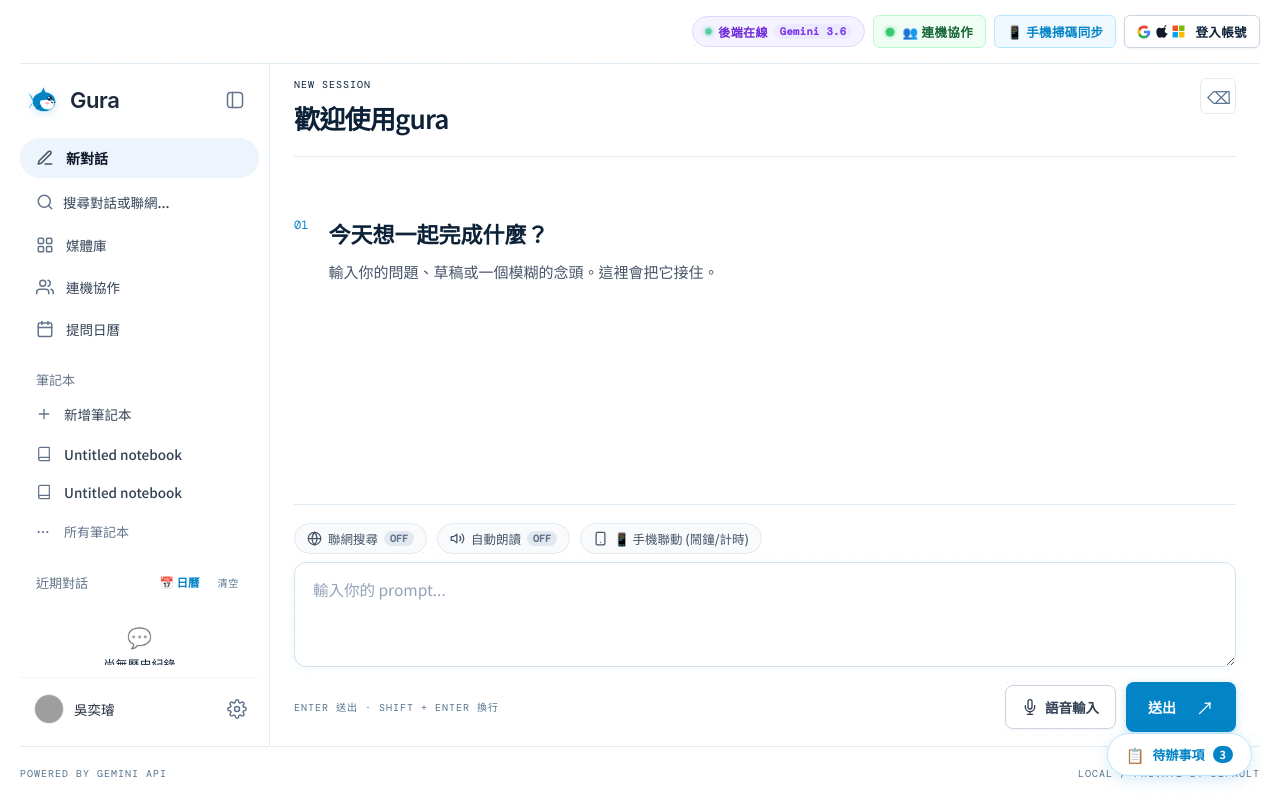
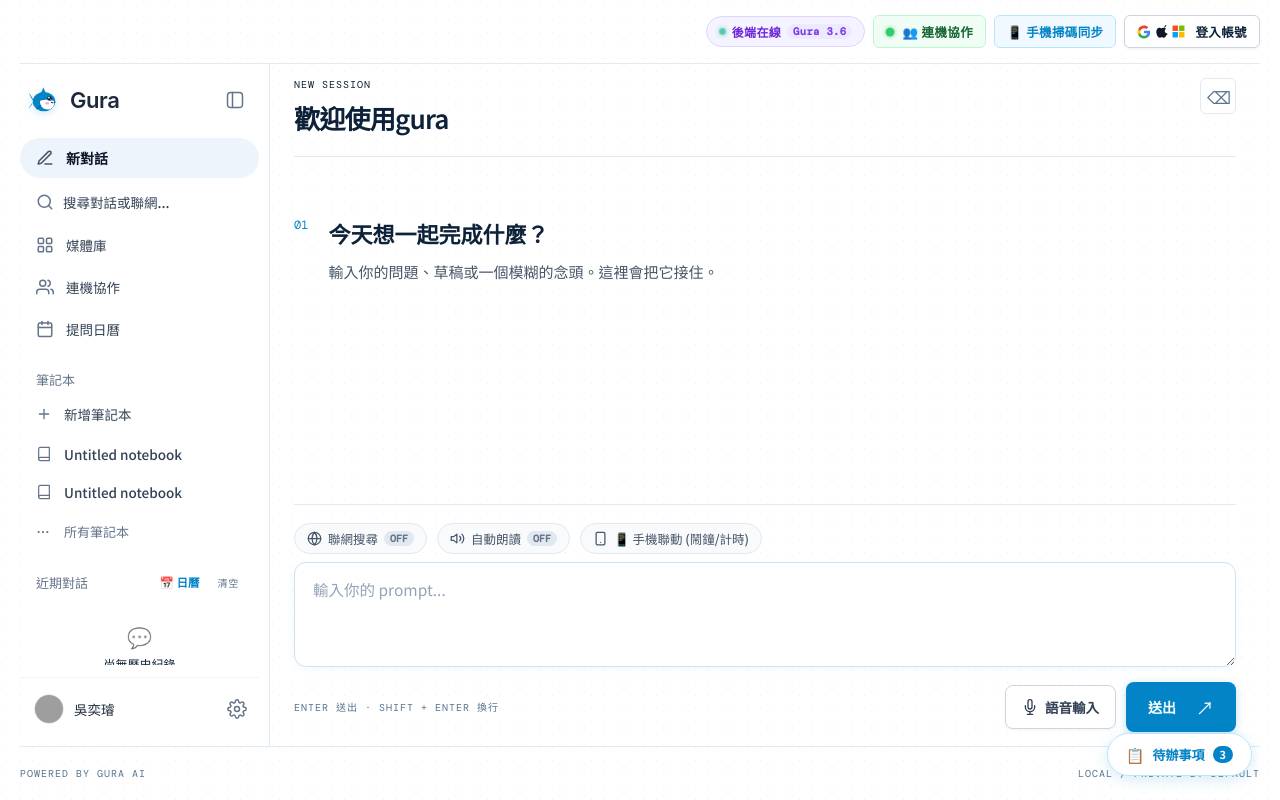
Before and after one commit to qwu302383-lang/gura.com, a Flask app: page / in a window 1280 px wide. Run offline with Flask 3, Linux system fonts and the light colour scheme; some libraries are stand-ins or nearby versions; grey boxes are pictures that could not be loaded.

Commit message:
feat(branding): replace all user-facing Gemini references with Gura branding

```diff
--- a/backend/routes/collab_routes.py
+++ b/backend/routes/collab_routes.py
@@ -253,8 +253,8 @@
                     ai_id = len(room["messages"]) + 1
                     ai_msg = {
                         "id": ai_id,
-                        "user_id": "gemini_ai",
-                        "user_name": "Gemini 3.6 Flash",
+                        "user_id": "gura_ai",
+                        "user_name": "Gura 3.6 Flash",
                         "role": "assistant",
                         "text": ai_text,
                         "timestamp": now,
@@ -274,7 +274,7 @@
                         "user_id": "system",
                         "user_name": "系統提示",
                         "role": "system",
-                        "text": f"⚠️ Gemini AI 回覆失敗：{str(e)}",
+                        "text": f"⚠️ Gura AI 回覆失敗：{str(e)}",
                         "timestamp": time.time(),
                         "is_ai": False
                     })
--- a/backend/routes/system_routes.py
+++ b/backend/routes/system_routes.py
@@ -37,7 +37,7 @@
             "runtime": f"Python {platform.python_version()}",
             "os": f"{platform.system()} {platform.release()}",
             "framework": "Flask RESTful API",
-            "ai_model": DEFAULT_MODEL,
+            "ai_model": (DEFAULT_MODEL.replace("gemini", "gura") if "gemini" in DEFAULT_MODEL.lower() else DEFAULT_MODEL),
             "port": 5000,
             "uptime_seconds": uptime_sec,
             "uptime_text": uptime_str,
--- a/frontend/static/style.css
+++ b/frontend/static/style.css
@@ -68,7 +68,7 @@
 .logout-link:hover { color: var(--accent); }
 .workspace { flex: 1; display: flex; min-height: 0; width: 100%; box-sizing: border-box; overflow: hidden; }
 
-/* Gemini 風格側邊欄 (依視窗寬度比例流動調整) */
+/* Gura 風格側邊欄 (依視窗寬度比例流動調整) */
 .sidebar {
   width: clamp(210px, 19vw, 320px);
   min-width: 200px;
--- a/frontend/templates/index.html
+++ b/frontend/templates/index.html
@@ -47,7 +47,7 @@
           <button id="backendStatusBtn" class="login-btn backend-status-btn" type="button" title="點擊檢視前後端系統架構與後端即時運行狀態">
             <span class="backend-status-indicator"></span>
             <span class="backend-status-text">後端在線</span>
-            <span class="backend-model-badge">Gemini 3.6</span>
+            <span class="backend-model-badge">Gura 3.6</span>
           </button>
           <button id="collabButton" class="login-btn collab-topbar-btn" type="button" title="進入/建立連機討論室，邀請不同使用者共用專案">
             <span class="collab-status-dot" id="collabStatusDot"></span>
@@ -255,7 +255,7 @@
 
 
 
-        <section class="chat-panel" aria-label="Gemini 對話區">
+        <section class="chat-panel" aria-label="Gura 對話區">
 
           <div class="panel-heading">
 
@@ -330,7 +330,7 @@
           <form id="chatForm" class="composer">
             <!-- 拓展工具列：即時聯網搜尋開關 + 手機聯動中心 + 自動語音朗讀開關 -->
             <div class="composer-toolbar">
-              <button type="button" id="webSearchToggleBtn" class="toolbar-pill-btn" title="開啟/關閉即時聯網搜尋（讓 Gemini 檢索最新資訊）">
+              <button type="button" id="webSearchToggleBtn" class="toolbar-pill-btn" title="開啟/關閉即時聯網搜尋（讓 Gura 檢索最新資訊）">
                 <svg class="toolbar-icon" width="15" height="15" viewBox="0 0 24 24" fill="none" stroke="currentColor" stroke-width="2" stroke-linecap="round" stroke-linejoin="round">
                   <circle cx="12" cy="12" r="10"></circle>
                   <line x1="2" y1="12" x2="22" y2="12"></line>
@@ -384,7 +384,7 @@
 
 
 
-      <footer class="footer"><span>POWERED BY GEMINI API</span><span>LOCAL / PRIVATE BY DEFAULT</span></footer>
+      <footer class="footer"><span>POWERED BY GURA AI</span><span>LOCAL / PRIVATE BY DEFAULT</span></footer>
     </div>
 
     <!-- 帳號登入 / 選擇帳戶 Modal (支援 Google / Apple / Windows) -->
@@ -761,7 +761,7 @@
           </div>
           <button id="closeCollabModal" class="modal-close-btn" type="button" aria-label="關閉視窗">✕</button>
         </div>
-        <p class="google-modal-subtitle">邀請不同使用者或組員連機加入，共同向 Gemini 提問與編輯專案資料</p>
+        <p class="google-modal-subtitle">邀請不同使用者或組員連機加入，共同向 Gura 提問與編輯專案資料</p>
 
         <!-- 未進入房間時：顯示 [建立新專案] 與 [加入現有專案] 分頁 -->
         <div id="collabEntryView">
@@ -947,7 +947,7 @@
               </div>
               <div class="arch-info-item">
                 <span class="arch-info-label">AI 旗艦模型</span>
-                <span class="arch-info-value highlight" id="archBackendModel">Google Gemini 3.6 Flash</span>
+                <span class="arch-info-value highlight" id="archBackendModel">Gura 3.6 Flash</span>
               </div>
               <div class="arch-info-item">
                 <span class="arch-info-label">伺服器埠號</span>
@@ -969,8 +969,8 @@
             <div class="arch-duty-box">
               <strong>後端職責範圍：</strong>
               <ul>
-                <li>安全存儲 Gemini API 金鑰，杜絕外洩給前端</li>
-                <li>調度 Gemini 3.6 Flash 旗艦模型推理與即時聯網檢索</li>
+                <li>安全存儲 Gura AI API 金鑰，杜絕外洩給前端</li>
+                <li>調度 Gura 3.6 Flash 旗艦模型推理與即時聯網檢索</li>
                 <li>管理多人專案房間多執行緒鎖定與磁碟 JSON 持久化</li>
               </ul>
             </div>
@@ -1295,6 +1295,6 @@
       <button type="button" id="cancelWebTimerBtn" class="timer-banner-cancel-btn" title="關閉計時/停止響鈴">停止</button>
     </div>
 
-    <script src="{{ url_for('static', filename='app.js') }}?v=17"></script>
+    <script src="{{ url_for('static', filename='app.js') }}?v=18"></script>
   </body>
 </html>
--- a/static/style.css
+++ b/static/style.css
@@ -68,7 +68,7 @@
 .logout-link:hover { color: var(--accent); }
 .workspace { flex: 1; display: flex; min-height: 0; width: 100%; box-sizing: border-box; overflow: hidden; }
 
-/* Gemini 風格側邊欄 (依視窗寬度比例流動調整) */
+/* Gura 風格側邊欄 (依視窗寬度比例流動調整) */
 .sidebar {
   width: clamp(210px, 19vw, 320px);
   min-width: 200px;
```
Also changed, not shown: ta.py (+4 -4 lines), templates/index.html (+9 -9 lines), frontend/static/app.js, static/app.js.
